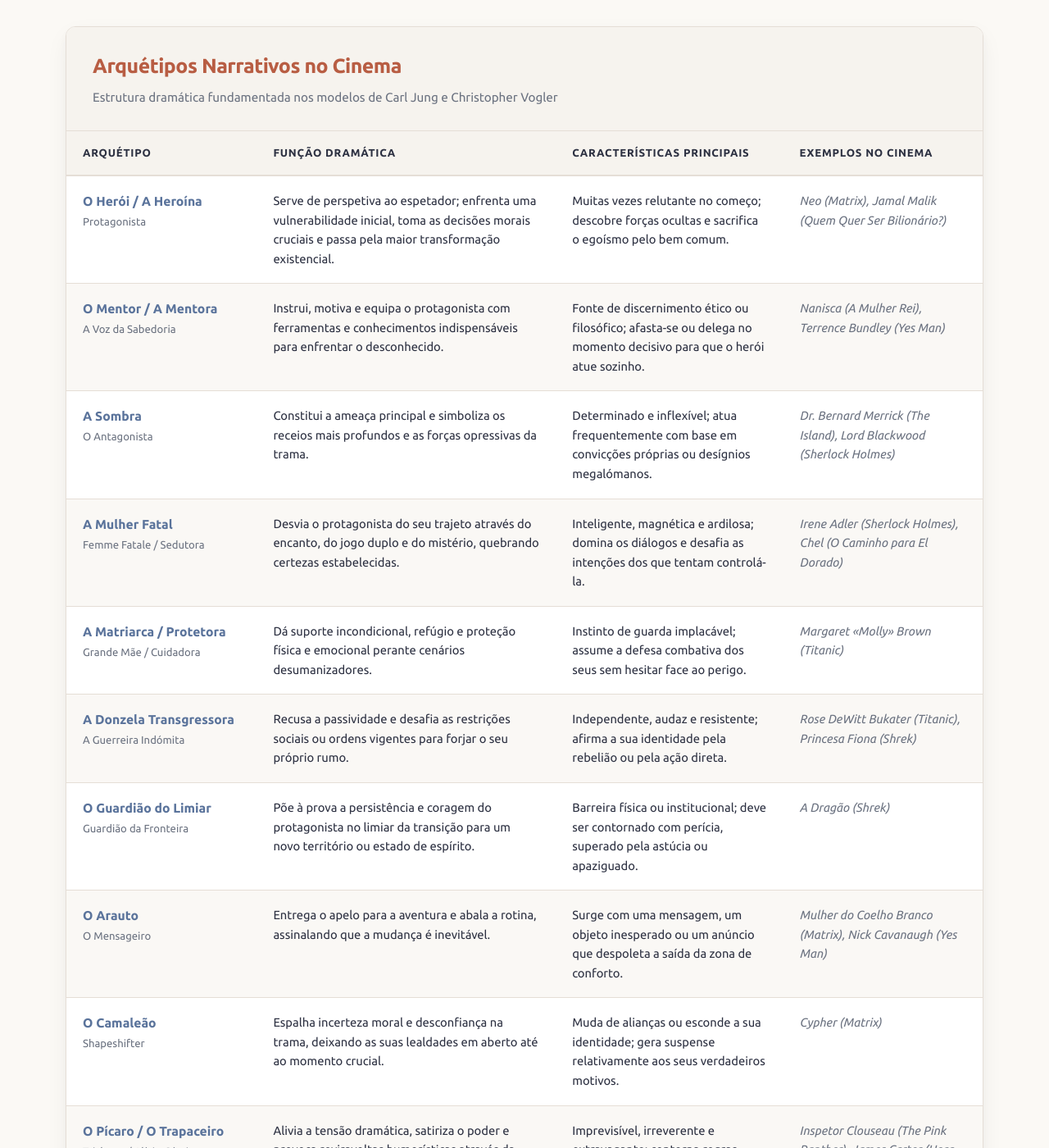
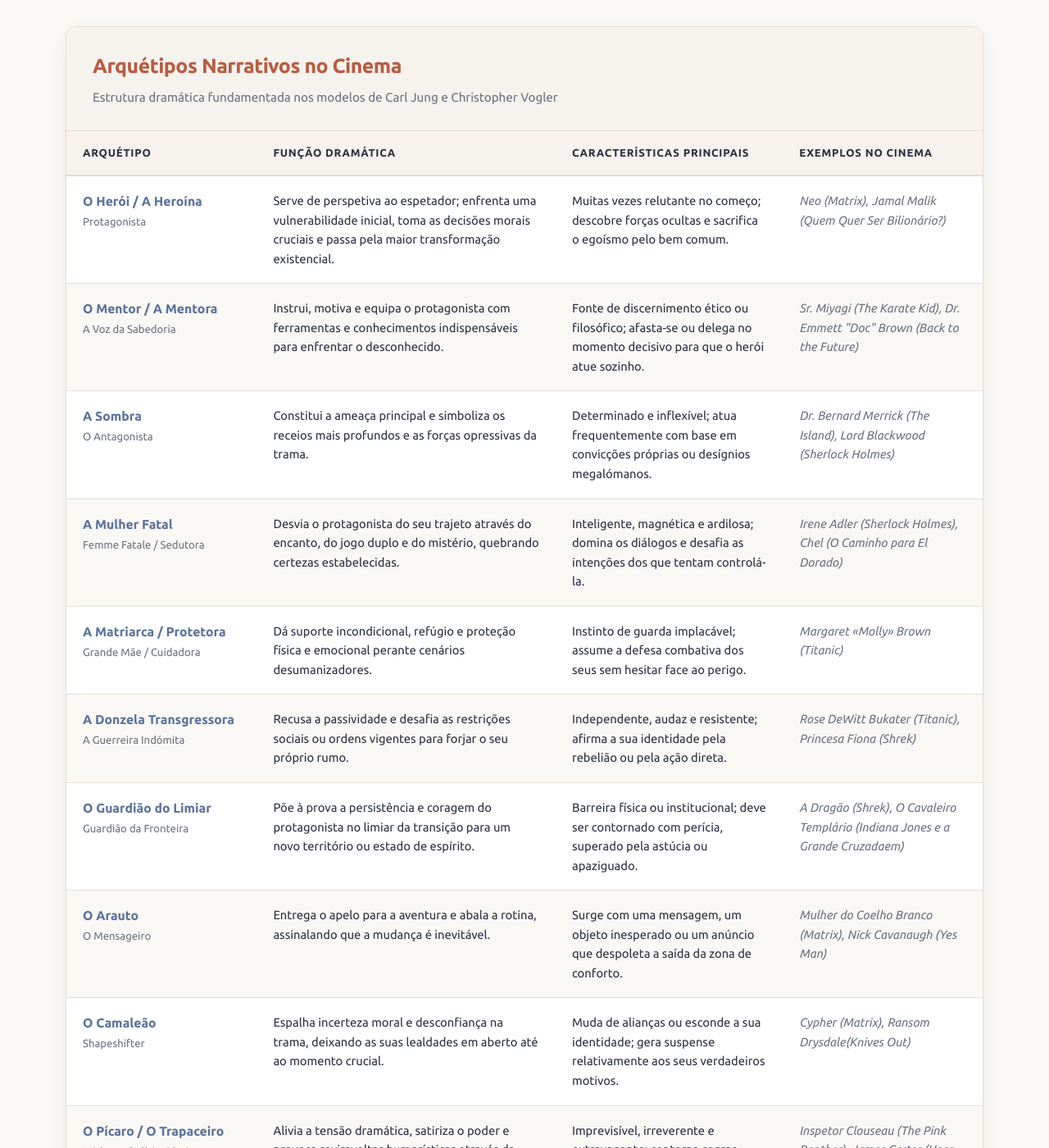
Before and after one commit to joaquim-capitao/aquele-filme, a Jekyll site: the page arquetipos.html, which Jekyll copies as it is, in a window 1280 px wide and 1400 px high. Shown: the whole window at 82% size. Built offline with Jekyll 4.4.1, drawn with Linux system fonts in a browser that asks for light colours.

Commit message:
Update arquetipos.html

```diff
--- a/arquetipos.html
+++ b/arquetipos.html
@@ -254,7 +254,7 @@
           </td>
           <td data-label="Função Dramática">Instrui, motiva e equipa o protagonista com ferramentas e conhecimentos indispensáveis para enfrentar o desconhecido.</td>
           <td data-label="Características Principais">Fonte de discernimento ético ou filosófico; afasta-se ou delega no momento decisivo para que o herói atue sozinho.</td>
-          <td data-label="Exemplos no Cinema" class="examples">Nanisca (<em>A Mulher Rei</em>), Terrence Bundley (<em>Yes Man</em>)</td>
+          <td data-label="Exemplos no Cinema" class="examples">Sr. Miyagi (<em>The Karate Kid</em>), Dr. Emmett "Doc" Brown (<em>Back to the Future</em>)</td>
         </tr>
         <tr>
           <td data-label="Arquétipo">
@@ -299,7 +299,7 @@
           </td>
           <td data-label="Função Dramática">Põe à prova a persistência e coragem do protagonista no limiar da transição para um novo território ou estado de espírito.</td>
           <td data-label="Características Principais">Barreira física ou institucional; deve ser contornado com perícia, superado pela astúcia ou apaziguado.</td>
-          <td data-label="Exemplos no Cinema" class="examples">A Dragão (<em>Shrek</em>)</td>
+          <td data-label="Exemplos no Cinema" class="examples">A Dragão (<em>Shrek</em>), O Cavaleiro Templário (<em>Indiana Jones e a Grande Cruzada</em>em)</td>
         </tr>
         <tr>
           <td data-label="Arquétipo">
@@ -317,7 +317,7 @@
           </td>
           <td data-label="Função Dramática">Espalha incerteza moral e desconfiança na trama, deixando as suas lealdades em aberto até ao momento crucial.</td>
           <td data-label="Características Principais">Muda de alianças ou esconde a sua identidade; gera suspense relativamente aos seus verdadeiros motivos.</td>
-          <td data-label="Exemplos no Cinema" class="examples">Cypher (<em>Matrix</em>)</td>
+          <td data-label="Exemplos no Cinema" class="examples">Cypher (<em>Matrix</em>), Ransom Drysdale(<em>Knives Out</em>)</td>
         </tr>
         <tr>
           <td data-label="Arquétipo">
```
